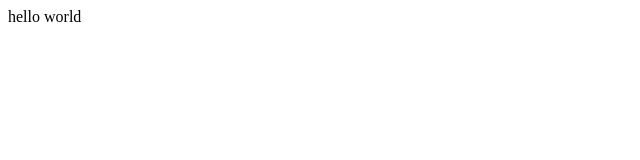
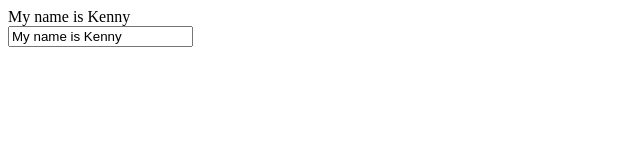
Before and after one commit to balotofi/udemy-javascript-course, a plain HTML site: page section-4/index.html in a window 1280 px wide. Shown: the whole page, without its empty margins (0-640 px from the left). Drawn offline with Linux system fonts and the light colour scheme.

Commit message:
get element by id exercise

```diff
--- a/section-4/index.html
+++ b/section-4/index.html
@@ -4,11 +4,25 @@
         <title> The Complete Javascript Course Section 4</title>
     </head>
     <body>
-        <div></div>
+        <div id="output">My name is Kenny</div>
+        <input type="text" id="val">
+
         <script>
-            console.dir(document.write);
-            document.write('hello world');
-            // console.log(title);
+
+            console.log(document.getElementById('output').innerText)
+            console.log(document.getElementById('val').value)
+
+            document.getElementById('val').value = document.getElementById('output').innerText
+
+        /*
+            document.getElementById("name").innerHTML = "Welcome back to my page";
+
+            var output = document.getElementById("name");
+            output.innerHTML = "hello <br> Welcome to my page";
+            output.innerText = "hello <br> world";
+            console.dir(document);
+        */
+
         </script>
     </body>
 </html>
```
